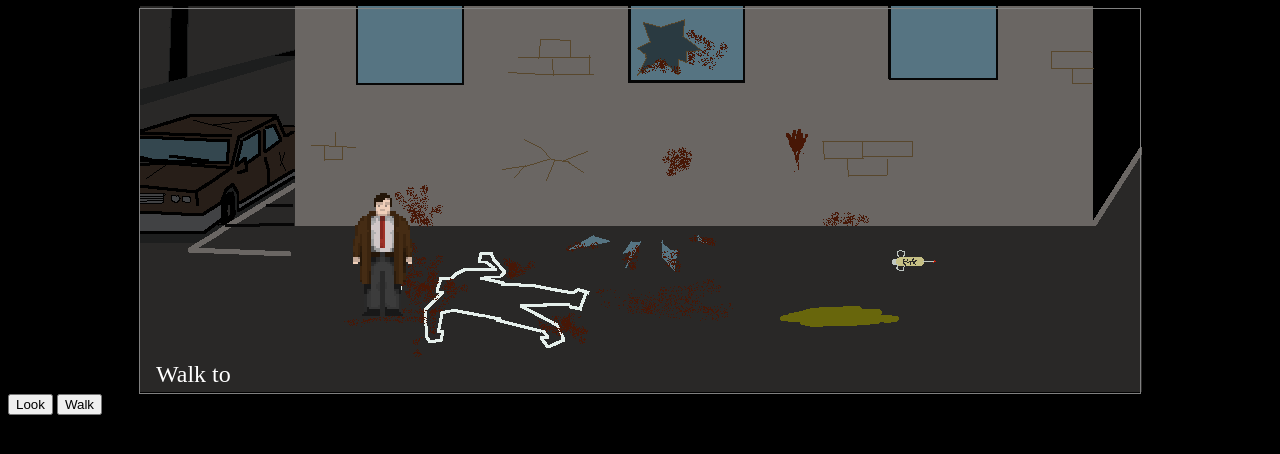
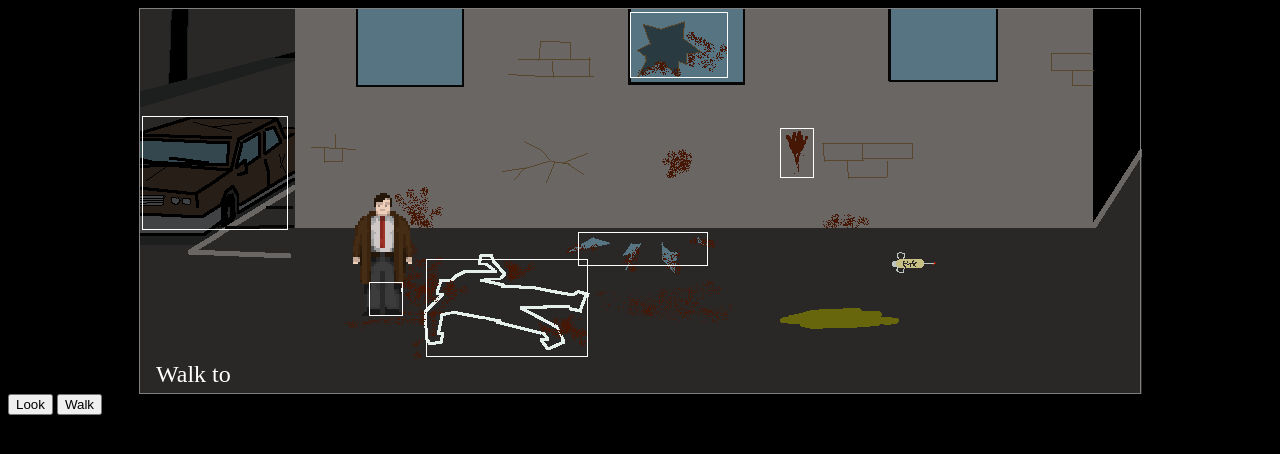
Before and after one commit to Stoobaart/point-and-click-testing, a PHP site: page / in a window 1280 px wide. Shown: the top 454 px of the page. Run offline with PHP 8.4, Linux system fonts and the light colour scheme; some libraries are stand-ins or nearby versions.

Commit message:
added broken window, car and bloody hand print to lookable elements

```diff
--- a/css/style.css
+++ b/css/style.css
@@ -4,7 +4,7 @@ body {
 section.walkableArea {
   width: 950px;
   height: 10rem;
-  margin-top: 3.8rem;
+  margin-top: -10.6rem;
   margin-left: 2rem;
   position: absolute;
   z-index: 1;
@@ -19,10 +19,10 @@ section.scene {
 img.sceneOne {
   position: absolute;
   z-index: -1;
-  margin-top: -10.2rem;
+  margin-top: -24.8rem;
 }
-#victim, #shards, #head {
-/*  border: 0.5px solid white;*/
+#victim, #shards, #head, #car, #brokenWindow, #handPrint {
+  border: 0.5px solid white;
   position: relative;
   z-index: 2;
 }
@@ -31,7 +31,6 @@ img.sceneOne {
   height: 6rem;
   top: 250px;
   left: 286px;
-
 }
 #shards {
   width: 8rem;
@@ -44,6 +43,24 @@ img.sceneOne {
   height: 2rem;
   top: 141px;
   left: 229px;
+}
+#car {
+  width: 9rem;
+  height: 7rem;
+  top: -59px;
+  left: 2px;
+}
+#brokenWindow {
+  width: 6rem;
+  height: 4rem;
+  top: -277px;
+  left: 490px;
+}
+#handPrint {
+  width: 2rem;
+  height: 3rem;
+  top: -227px;
+  left: 640px;
 }
 
 .playerSpeak {
--- a/js/sceneOne.js
+++ b/js/sceneOne.js
@@ -53,4 +53,34 @@ $(document).ready(function () {
     }
   });
 
+  $("#car").click(function(e) {
+    var action = $(".playerAction").html();
+    var distance = (($("#car").position().left) + ($("#car").position().top)) - (($("#player").position().left) + ($("#player").position().top));
+    if (action === "Look at") {
+      $(".playerSpeak").html("My wheels, she aint much to look at, but it beats walking");
+      speakClear();
+    }
   });
+
+  $("#brokenWindow").click(function(e) {
+    var action = $(".playerAction").html();
+    var distance = (($("#brokenWindow").position().left) + ($("#brokenWindow").position().top)) - (($("#player").position().left) + ($("#player").position().top));
+    console.log(distance);
+    if (distance > -65 && action === "Look at" || distance < -400 && action === "Look at") {
+      getCloser();
+    } else if (distance < -65 && action === "Look at" || distance > -400 && action === "Look at") {
+      $(".playerSpeak").html("I guess this is where these shards of glass came from. What does this have to do with the murder? Could this be a robbery gone wrong?");
+      speakClear();
+    }
+  });
+
+  $("#handPrint").click(function(e) {
+    var action = $(".playerAction").html();
+    var distance = (($("#handPrint").position().left) + ($("#handPrint").position().top)) - (($("#player").position().left) + ($("#player").position().top));
+    if (action === "Look at") {
+      $(".playerSpeak").html("I should run this for prints back at HQ");
+      speakClear();
+    }
+  });
+
+});
```
Lines whose indentation alone changed are shown as unchanged.
